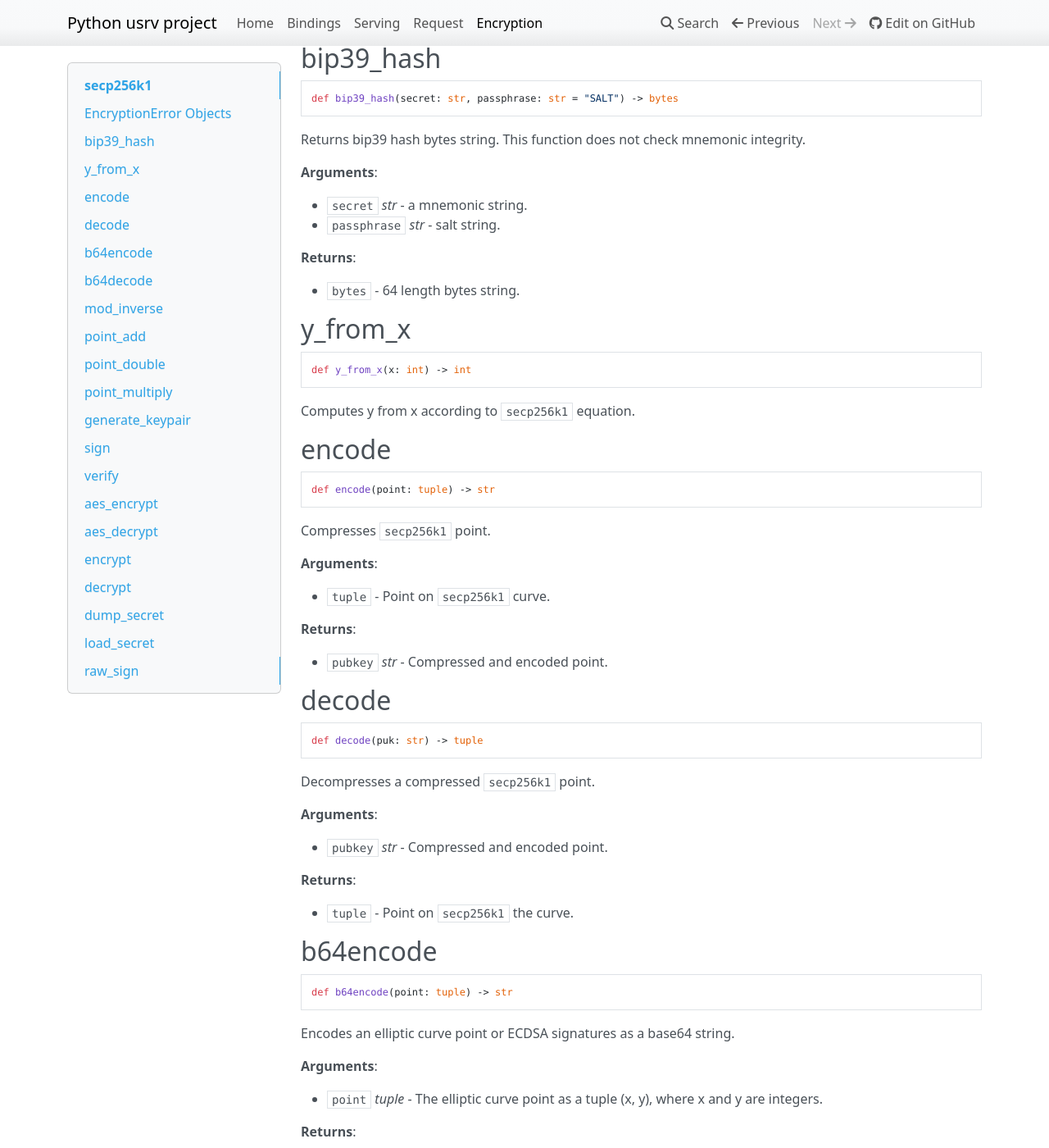
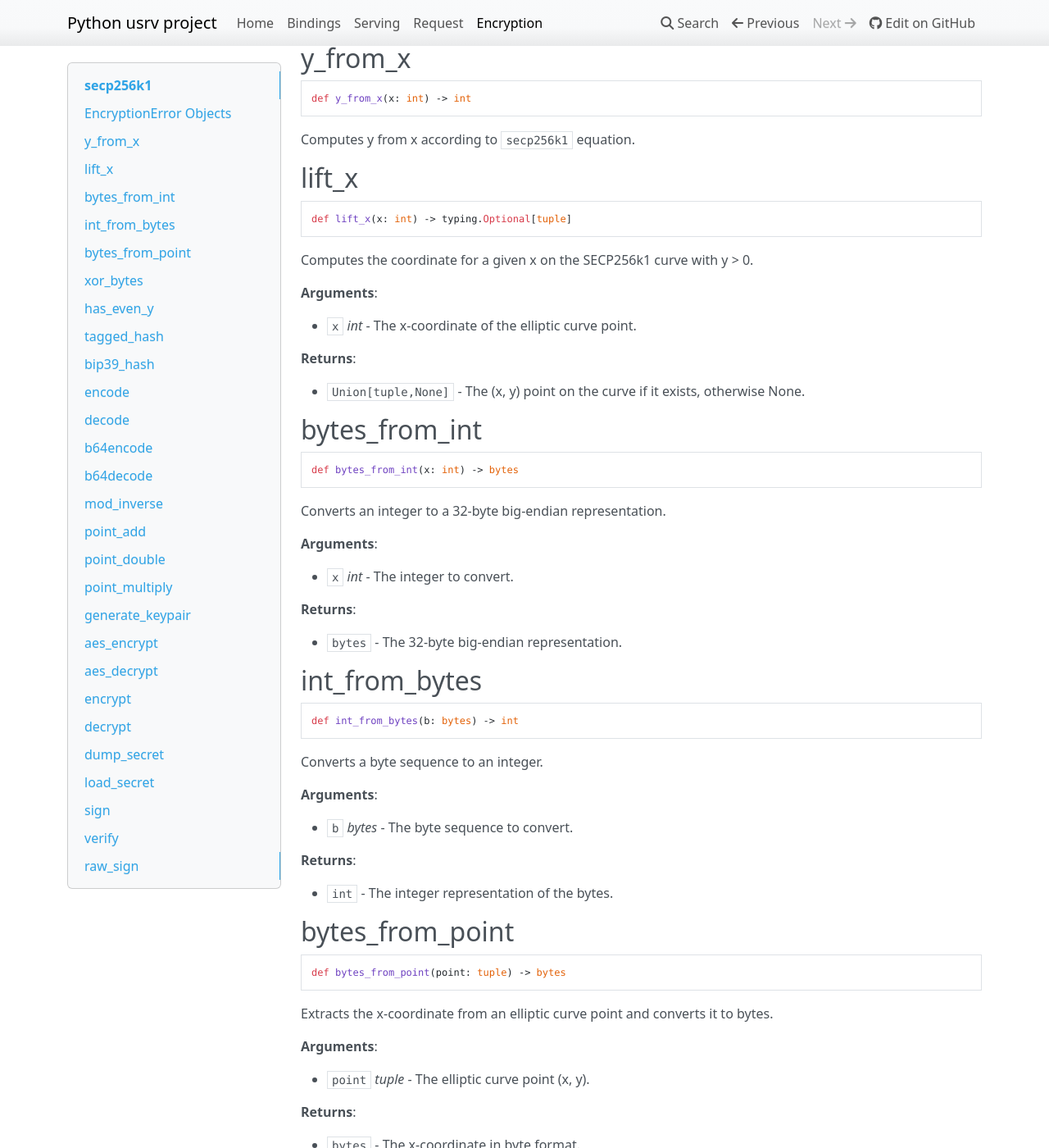
Before and after one commit to Moustikitos/micro-server, an MkDocs documentation site: the page built from docs/encryption.md, in a window 1280 px wide and 1400 px high, scrolled down 253 px. Shown: the whole window at 82% size. Built offline with MkDocs 1.6.1, drawn with Linux system fonts in a browser that asks for light colours; nearby versions of some CDN libraries; some of the changed text lies outside the part shown.

Commit message:
doc: documentation update

````diff
--- a/docs/encryption.md
+++ b/docs/encryption.md
@@ -11,6 +11,153 @@ class EncryptionError(Exception)
 ```
 
 Custom exception for encryption errors.
+
+<a id="usrv.secp256k1.y_from_x"></a>
+
+## y\_from\_x
+
+```python
+def y_from_x(x: int) -> int
+```
+
+Computes y from x according to `secp256k1` equation.
+
+<a id="usrv.secp256k1.lift_x"></a>
+
+## lift\_x
+
+```python
+def lift_x(x: int) -> typing.Optional[tuple]
+```
+
+Computes the coordinate for a given x on the SECP256k1 curve with y > 0.
+
+**Arguments**:
+
+- `x` _int_ - The x-coordinate of the elliptic curve point.
+
+
+**Returns**:
+
+- `Union[tuple,None]` - The (x, y) point on the curve if it exists, otherwise
+  None.
+
+<a id="usrv.secp256k1.bytes_from_int"></a>
+
+## bytes\_from\_int
+
+```python
+def bytes_from_int(x: int) -> bytes
+```
+
+Converts an integer to a 32-byte big-endian representation.
+
+**Arguments**:
+
+- `x` _int_ - The integer to convert.
+
+
+**Returns**:
+
+- `bytes` - The 32-byte big-endian representation.
+
+<a id="usrv.secp256k1.int_from_bytes"></a>
+
+## int\_from\_bytes
+
+```python
+def int_from_bytes(b: bytes) -> int
+```
+
+Converts a byte sequence to an integer.
+
+**Arguments**:
+
+- `b` _bytes_ - The byte sequence to convert.
+
+
+**Returns**:
+
+- `int` - The integer representation of the bytes.
+
+<a id="usrv.secp256k1.bytes_from_point"></a>
+
+## bytes\_from\_point
+
+```python
+def bytes_from_point(point: tuple) -> bytes
+```
+
+Extracts the x-coordinate from an elliptic curve point and converts it to
+bytes.
+
+**Arguments**:
+
+- `point` _tuple_ - The elliptic curve point (x, y).
+
+
+**Returns**:
+
+- `bytes` - The x-coordinate in byte format.
+
+<a id="usrv.secp256k1.xor_bytes"></a>
+
+## xor\_bytes
+
+```python
+def xor_bytes(b0: bytes, b1: bytes) -> bytes
+```
+
+Performs a bitwise XOR operation on two byte sequences.
+
+**Arguments**:
+
+- `b0` _bytes_ - First byte sequence.
+- `b1` _bytes_ - Second byte sequence.
+
+
+**Returns**:
+
+- `bytes` - The result of XOR operation.
+
+<a id="usrv.secp256k1.has_even_y"></a>
+
+## has\_even\_y
+
+```python
+def has_even_y(point: tuple) -> bool
+```
+
+Determines whether the y-coordinate of a given point is even.
+
+**Arguments**:
+
+- `point` _tuple_ - The elliptic curve point (x, y).
+
+
+**Returns**:
+
+- `bool` - True if y is even, False otherwise.
+
+<a id="usrv.secp256k1.tagged_hash"></a>
+
+## tagged\_hash
+
+```python
+def tagged_hash(tag: str, msg: bytes) -> bytes
+```
+
+Computes a tagged hash using SHA-256.
+
+**Arguments**:
+
+- `tag` _str_ - The tag to prefix before hashing.
+- `msg` _bytes_ - The message to hash.
+
+
+**Returns**:
+
+- `bytes` - The SHA-256 digest of the tagged message.
 
 <a id="usrv.secp256k1.bip39_hash"></a>
 
@@ -32,16 +179,6 @@ integrity.
 **Returns**:
 
 - `bytes` - 64 length bytes string.
-
-<a id="usrv.secp256k1.y_from_x"></a>
-
-## y\_from\_x
-
-```python
-def y_from_x(x: int) -> int
-```
-
-Computes y from x according to `secp256k1` equation.
 
 <a id="usrv.secp256k1.encode"></a>
 
@@ -89,7 +226,7 @@ Decompresses a compressed `secp256k1` point.
 def b64encode(point: tuple) -> str
 ```
 
-Encodes an elliptic curve point or ECDSA signatures as a base64 string.
+Encodes an elliptic curve point or SCHNORR signatures as a base64 string.
 
 **Arguments**:
 
@@ -109,7 +246,7 @@ Encodes an elliptic curve point or ECDSA signatures as a base64 string.
 def b64decode(raw: str) -> tuple
 ```
 
-Decodes a base64-encoded string into an elliptic curve point or ECDSA
+Decodes a base64-encoded string into an elliptic curve point or SCHNORR
 signature.
 
 **Arguments**:
@@ -219,47 +356,6 @@ Generates a private and public key pair for SECP256k1.
 
 - `tuple` - A tuple containing the private key (int) and the base64-encoded
   public key.
-
-<a id="usrv.secp256k1.sign"></a>
-
-## sign
-
-```python
-def sign(message: str, private_key: int) -> str
-```
-
-Generates an ECDSA message signature using a private key.
-
-**Arguments**:
-
-- `message` _str_ - The message to sign.
-- `private_key` _int_ - The private key used for signing.
-
-
-**Returns**:
-
-- `str` - The base64-encoded signature.
-
-<a id="usrv.secp256k1.verify"></a>
-
-## verify
-
-```python
-def verify(message: str, signature: str, public_key: str) -> bool
-```
-
-Verifies an ECDSA signature using a public key.
-
-**Arguments**:
-
-- `message` _str_ - The signed message.
-- `signature` _str_ - The base64-encoded signature.
-- `public_key` _str_ - The base64-encoded public key.
-
-
-**Returns**:
-
-- `bool` - True if the signature is valid, False otherwise.
 
 <a id="usrv.secp256k1.aes_encrypt"></a>
 
@@ -379,6 +475,47 @@ If the file exists, its contents are decrypted and returned.
 - `Optional[str]` - The decrypted secret, or None if the file does not
   exist.
 
+<a id="usrv.secp256k1.sign"></a>
+
+## sign
+
+```python
+def sign(message: str, private_key: int, salt: int = None) -> str
+```
+
+Generates a SHNORR message signature using a private key.
+
+**Arguments**:
+
+- `message` _str_ - The message to sign.
+- `private_key` _int_ - The private key used for signing.
+
+
+**Returns**:
+
+- `str` - The base64-encoded signature.
+
+<a id="usrv.secp256k1.verify"></a>
+
+## verify
+
+```python
+def verify(message: str, signature: str, public_key: str) -> bool
+```
+
+Verifies SCHNORR signature using a public key.
+
+**Arguments**:
+
+- `message` _str_ - The signed message.
+- `signature` _str_ - The base64-encoded signature.
+- `public_key` _str_ - The base64-encoded public key.
+
+
+**Returns**:
+
+- `bool` - True if the signature is valid, False otherwise.
+
 <a id="usrv.secp256k1.raw_sign"></a>
 
 ## raw\_sign
@@ -391,7 +528,7 @@ Signs a message using a private key derived from a secret and a salt.
 
 This function generates a private key based on the provided secret and salt
 using the BIP39 hashing method. It then creates a digital signature for the
-message using the ECDSA algorithm and SECP256k1 curve. The signature is
+message using the SCHNORR algorithm and SECP256k1 curve. The signature is
 returned as a concatenated hexadecimal string.
 
 **Arguments**:
````
Also changed, not shown: other parts of docs/encryption.md (+0 -6 lines), README.md (+1 -1 lines), docs/index.md (+6 -2 lines), docs/bindings.md (line endings or trailing spaces), docs/request.md (line endings or trailing spaces), docs/serving.md (line endings or trailing spaces), mkdocs.yml (line endings or trailing spaces), 1 other file.
